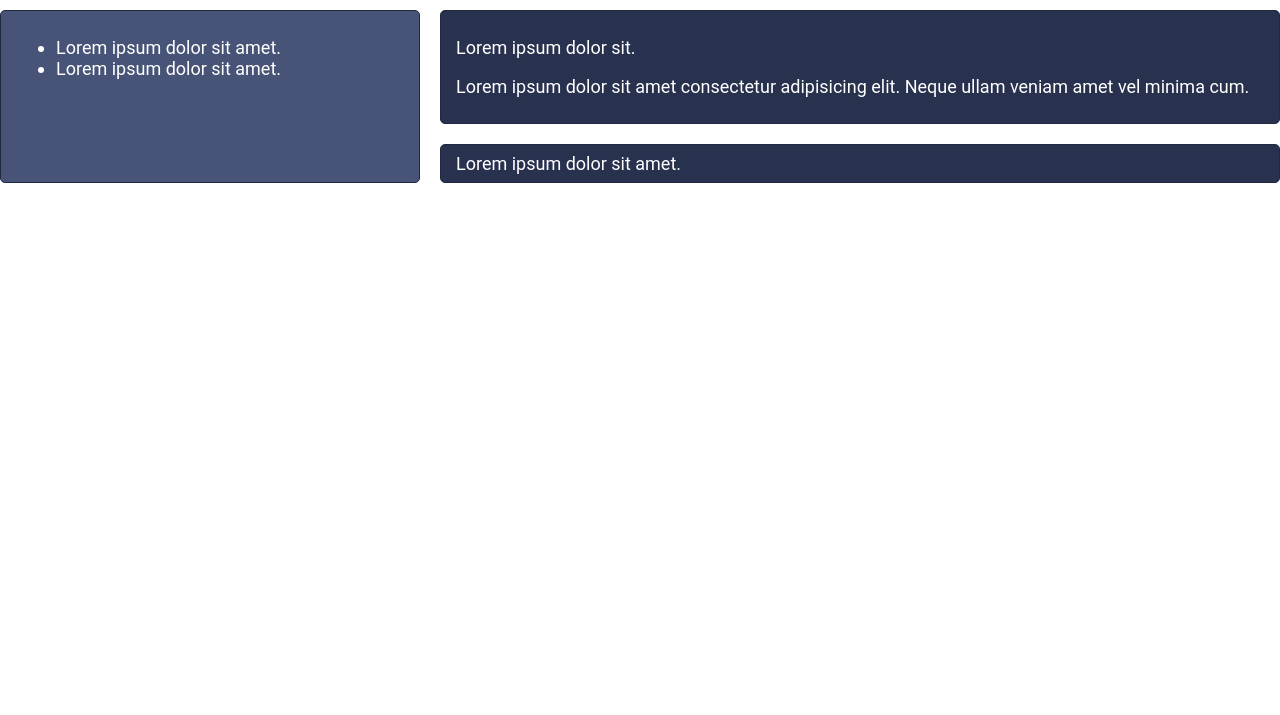
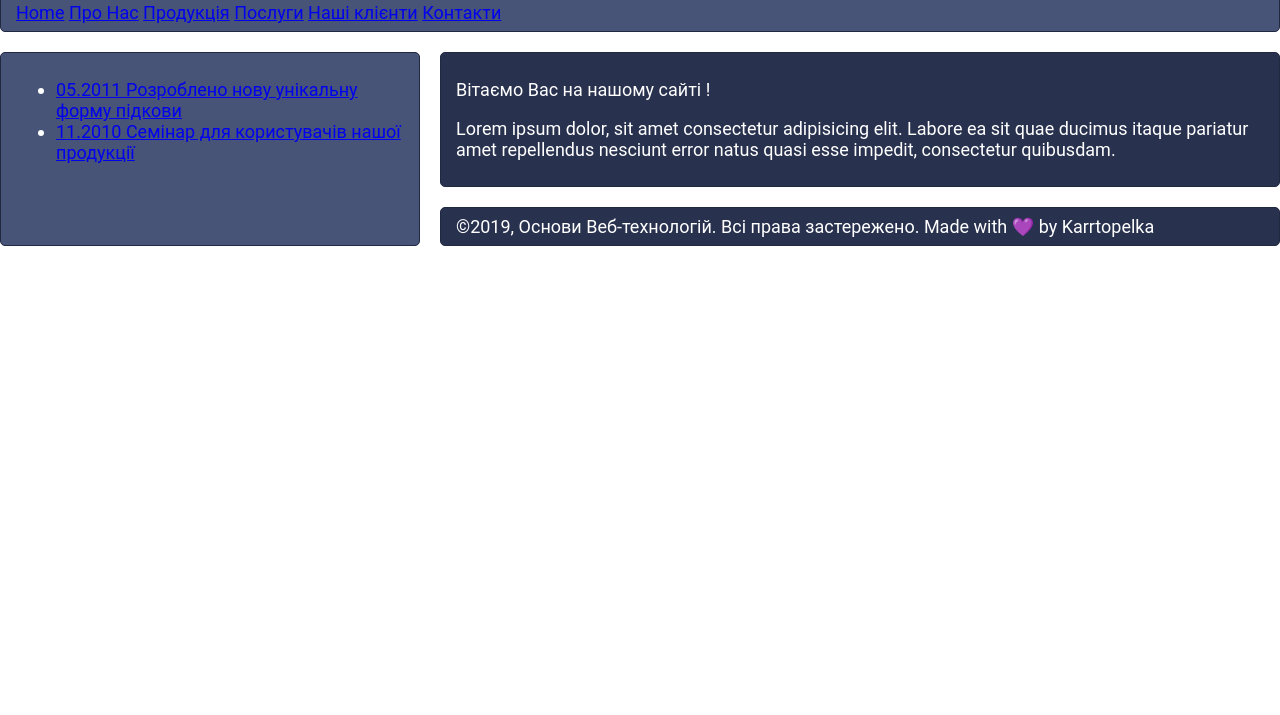
Before and after one commit to karrtopelka/oocssgrid, a plain HTML site: page index.html in a window 1280 px wide. Shown: the part 85-800 px from the top of the page. Drawn offline with Linux system fonts and the light colour scheme.

Commit message:
first preview

```diff
--- a/index.html
+++ b/index.html
@@ -12,19 +12,29 @@
 <body>
     <div class="grid">
         <header>
+            <a href="#default" class="logo">Deer</a>
             <p>Науково-інноваційна фірма "Роги та Копита"</p>
+            <div class="header-right">
+                <a class="active" href="#home">Home</a>
+                <a href="#about">Про Нас</a>
+                <a href="#production">Продукція</a>
+                <a href="#work">Послуги</a>
+                <a href="#clients">Наші клієнти</a>
+                <a href="#contact">Контакти</a>
+            </div>
         </header>
         <article>
-            <p>Lorem ipsum dolor sit.</p>
-            <p>Lorem ipsum dolor sit amet consectetur adipisicing elit. Neque ullam veniam amet vel minima cum.</p>
+            <p>Вітаємо Вас на нашому сайті !</p>
+            <p>Lorem ipsum dolor, sit amet consectetur adipisicing elit. Labore ea sit quae ducimus itaque pariatur amet
+                repellendus nesciunt error natus quasi esse impedit, consectetur quibusdam.</p>
         </article>
         <aside>
             <ul>
-                <li>Lorem ipsum dolor sit amet.</li>
-                <li>Lorem ipsum dolor sit amet.</li>
+                <li><a href="#">05.2011 Розроблено нову унікальну форму підкови</a></li>
+                <li><a href="#">11.2010 Семінар для користувачів нашої продукції</a></li>
             </ul>
         </aside>
-        <footer>Lorem ipsum dolor sit amet.</footer>
+        <footer>©2019, Основи Веб-технологій. Всі права застережено. Made with 💜 by Karrtopelka</footer>
     </div>
     <script src="js/app.js"></script>
 </body>
```
